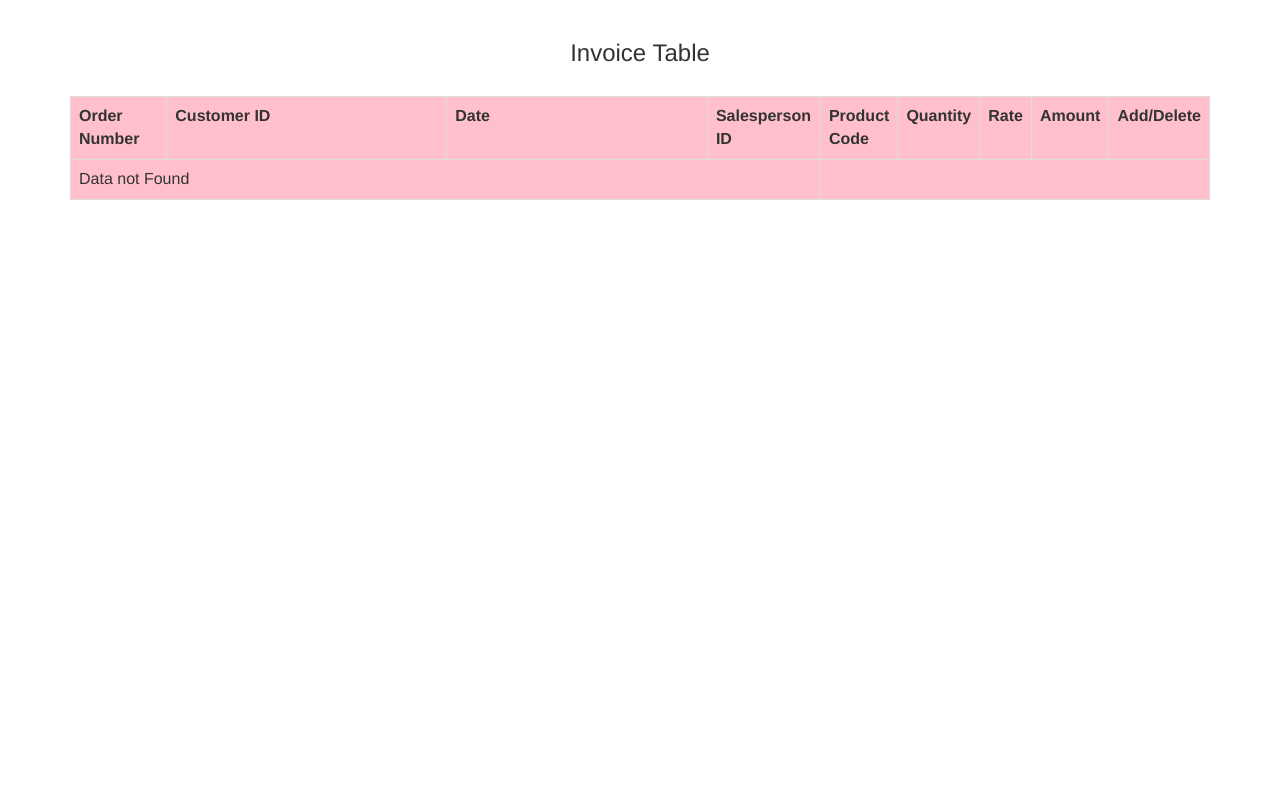
After one commit to MarriumB/DBProject, a PHP site: page /salesorder.php in a window 1280 px wide. The commit adds this page. Run offline with PHP 8.4, Linux system fonts and the light colour scheme; data that the repository does not hold is empty.

Commit message:
comments HI

```diff
--- /dev/null
+++ b/salesorder.php
@@ -0,0 +1,154 @@
+<html>
+      <head>
+           <title>Salesorder</title>
+           <link rel="stylesheet" href="https://maxcdn.bootstrapcdn.com/bootstrap/3.3.6/css/bootstrap.min.css" />
+           <script src="https://maxcdn.bootstrapcdn.com/bootstrap/3.3.6/js/bootstrap.min.js"></script>
+           <script src="https://ajax.googleapis.com/ajax/libs/jquery/2.2.0/jquery.min.js"></script>
+      </head>
+      <body>
+           <div class="container">
+
+                <br />
+                <div class="table-responsive">
+                     <h3 align="center">Invoice Table</h3><br />
+                     <div id="live_data"></div>
+                </div>
+           </div>
+      </body>
+ </html>
+ <script>
+ $(document).ready(function(){
+      function fetch_data()
+      {
+           $.ajax({
+                url:"select.php",
+                method:"POST",
+                success:function(data){
+                     $('#live_data').html(data);
+                }
+           });
+      }
+      fetch_data();
+      $(document).on('click', '#btn_add', function(){
+           var ORDER_NO = $('#ORDER_NO').text();
+           var CUSTOMER = $('#CUSTOMER').text();
+           var DATE = $('#DATE').text();
+           var SALESPERSON = $('#SALESPERSON').text();
+           var PRODUCT = $('#PRODUCT').text();
+           var QUANTITY1 = $('#QUANTITY').text();
+           var RATE1 = $('#RATE').text();
+ 	   var QUANTITY = parseInt(QUANTITY1);
+           var RATE =parseInt(RATE1);
+           var AMOUNT =QUANTITY*RATE;
+           if(ORDER_NO == '')
+           {
+                alert("Enter Order Number");
+                return false;
+           }
+           if(CUSTOMER == '')
+           {
+                alert("Enter Customer Id");
+                return false;
+           }
+           if(DATE == '')
+           {
+                alert("Enter Date");
+                return false;
+           }
+           if(SALESPERSON == '')
+           {
+                alert("Enter Salesperson Id");
+                return false;
+           }
+           if(PRODUCT == '')
+           {
+                alert("Enter Product Code");
+                return false;
+           }
+           if(QUANTITY == '')
+           {
+                alert("Enter Quantity");
+                return false;
+           }
+           if(RATE == '')
+           {
+                alert("Enter Rate");
+                return false;
+           }
+           $.ajax({
+                url:"insert.php",
+                method:"POST",
+                data:{ORDER_NO:ORDER_NO, CUSTOMER:CUSTOMER, DATE:DATE, SALESPERSON:SALESPERSON, PRODUCT:PRODUCT, QUANTITY:QUANTITY, RATE:RATE, AMOUNT:AMOUNT},
+                dataType:"text",
+                success:function(data)
+                {
+                     alert(data);
+                     fetch_data();
+                }
+           })
+      });
+      function edit_data(id, text, column_name)
+      {
+           $.ajax({
+                url:"edit.php",
+                method:"POST",
+                data:{id:id, text:text, column_name:column_name},
+                dataType:"text",
+                success:function(data){
+                     alert(data);
+                }
+           });
+      }
+      $(document).on('blur', '.ORDER_NO', function(){
+           var id = $(this).data("id1");
+           var ORDER_NO = $(this).text();
+           edit_data(id, ORDER_NO, "ORDER_NO");
+      });
+      $(document).on('blur', '.CUSTOMER', function(){
+           var id = $(this).data("id2");
+           var CUSTOMER = $(this).text();
+           edit_data(id,CUSTOMER, "CUSTOMER");
+      });
+      $(document).on('blur', '.DATE', function(){
+           var id = $(this).data("id3");
+           var DATE = $(this).text();
+           edit_data(id, DATE, "DATE");
+      });
+      $(document).on('blur', '.SALESPERSON', function(){
+           var id = $(this).data("id4");
+           var SALESPERSON = $(this).text();
+           edit_data(id,SALESPERSON, "SALESPERSON");
+      });
+      $(document).on('blur', '.PRODUCT', function(){
+           var id = $(this).data("id5");
+           var PRODUCT = $(this).text();
+           edit_data(id, PRODUCT, "PRODUCT");
+      });
+      $(document).on('blur', '.QUANTITY', function(){
+           var id = $(this).data("id6");
+           var QUANTITY = $(this).text();
+           edit_data(id,QUANTITY, "QUANTITY");
+      });
+      $(document).on('blur', '.RATE', function(){
+           var id = $(this).data("id7");
+           var RATE = $(this).text();
+           edit_data(id, RATE, "RATE");
+      });
+      $(document).on('click', '.btn_delete', function(){
+           var id=$(this).data("id9");
+           if(confirm("Are you sure you want to delete this?"))
+           {
+                $.ajax({
+                     url:"del.php",
+                     method:"POST",
+                     data:{id:id},
+                     dataType:"text",
+                     success:function(data){
+                          alert(data);
+                          fetch_data();
+                     }
+                });
+           }
+      });
+ });
+ </script>
--- /dev/null
+++ b/select.php
@@ -0,0 +1,61 @@
+<?php
+ $connect = mysqli_connect("localhost", "marium", "13099", "CUSTOMERS");
+ $output = '';
+ $sql = "SELECT * FROM SALESORDER_13099 ORDER BY ORDER_NO";
+ $result = mysqli_query($connect, $sql);
+ $output .= '
+      <div class="table-responsive">
+           <table class="table table-bordered" style="background-color: #FFC0CB;">
+                <tr>
+                     <th width="10%">Order Number</th>
+                     <th width="40%">Customer ID</th>
+                     <th width="40%">Date</th>
+                     <th width="40%">Salesperson ID</th>
+                     <th width="40%">Product Code</th>
+                     <th width="40%">Quantity</th>
+                     <th width="40%">Rate</th>
+                     <th width="40%">Amount</th>
+                     <th width="10%">Add/Delete</th>
+                </tr>';
+ if(mysqli_num_rows($result) > 0)
+ {
+      while($row = mysqli_fetch_array($result))
+      {
+           $output .= '
+                <tr>
+                     <td class="ORDER_NO" data-id1="'.$row["ORDER_NO"].'" contenteditable>'.$row["ORDER_NO"].'</td>
+                     <td class="CUSTOMER" data-id2="'.$row["ORDER_NO"].'" contenteditable>'.$row["CUSTOMER"].'</td>
+                     <td class="DATE" data-id3="'.$row["ORDER_NO"].'" contenteditable>'.$row["DATE"].'</td>
+                     <td class="SALESPERSON" data-id4="'.$row["ORDER_NO"].'" contenteditable>'.$row["SALESPERSON"].'</td>
+                     <td class="PRODUCT" data-id5="'.$row["ORDER_NO"].'" contenteditable>'.$row["PRODUCT"].'</td>
+                     <td class="QUANTITY" data-id6="'.$row["ORDER_NO"].'" contenteditable>'.$row["QUANTITY"].'</td>
+                     <td class="RATE" data-id7="'.$row["ORDER_NO"].'" contenteditable>'.$row["RATE"].'</td>
+                     <td>'.$row["AMOUNT"].'</td>
+                     <td><button type="button" name="delete_btn" data-id9="'.$row["ORDER_NO"].'" class="btn btn-xs btn-danger btn_delete">X</button></td>
+                </tr>
+           ';
+      }
+      $output .= '
+           <tr>
+                <td id="ORDER_NO" contenteditable></td>
+                <td id="CUSTOMER" contenteditable></td>
+                <td id="DATE" contenteditable></td>
+                <td id="SALESPERSON" contenteditable></td>
+                <td id="PRODUCT" contenteditable></td>
+                <td id="QUANTITY" contenteditable></td>
+                <td id="RATE" contenteditable></td>
+                <td></td>
+                <td><button type="button" name="btn_add" id="btn_add" class="btn btn-xs btn-success">+</button></td>
+           </tr>
+      ';
+ }
+ else
+ {
+      $output .= '<tr>
+                          <td colspan="4">Data not Found</td>
+                     </tr>';
+ }
+ $output .= '</table>
+      </div>';
+ echo $output;
+ ?>
--- a/welcome.php
+++ b/welcome.php
@@ -13,6 +13,7 @@
 	<a href='mytablesalesperson.php' class='btn btn-primary'>Salesperson</a>
 	<a href='producttable.php' class='btn btn-primary'>Product</a>
         <a href='usertable.php' class='btn btn-primary'>User</a>
+              <a href='salesorder.php' class='btn btn-primary'>Salesorder</a>
 
 
 	</div>
```
Also changed, not shown: del.php (added, +8 -0 lines), edit.php (added, +11 -0 lines), insert.php (added, +8 -0 lines).
